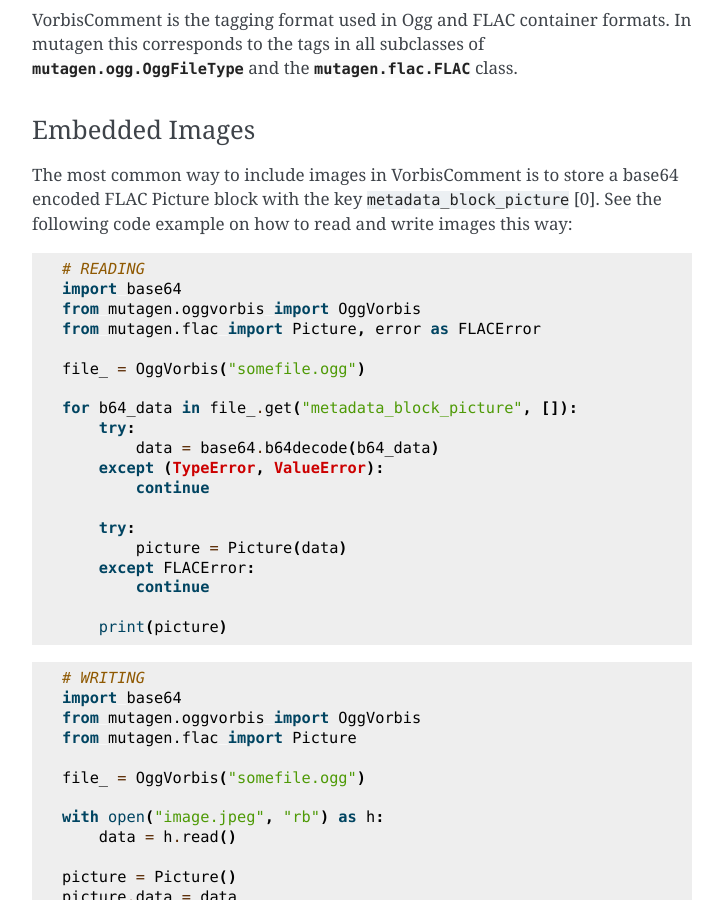
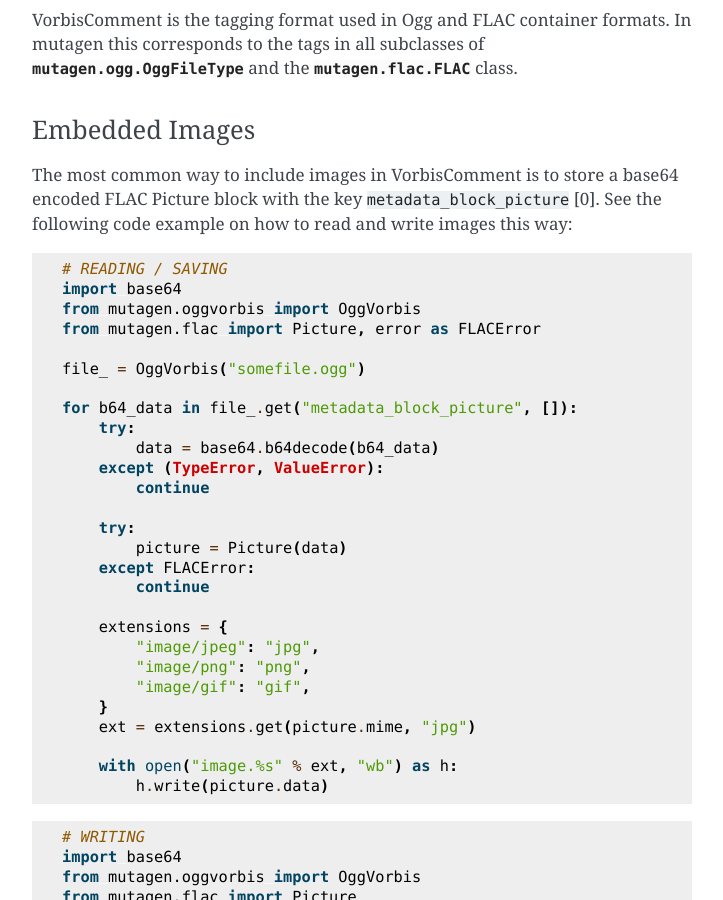
Before and after one commit to quodlibet/mutagen, a Sphinx documentation site: the page built from docs/tutorial.rst, in a window 1280 px wide and 900 px high, scrolled down 4336 px. Shown: the whole window, without its empty margins (388-1111 px from the left). Built offline with Sphinx 7.4.7, drawn with Linux system fonts in a browser that asks for light colours; pages that are not in the unit, such as notebooks, are missing from menus.

Commit message:
docs: vc images, extend example to show saving to a file

```diff
--- a/docs/tutorial.rst
+++ b/docs/tutorial.rst
@@ -228,7 +228,7 @@
 encoded FLAC Picture block with the key ``metadata_block_picture`` [0]. See
 the following code example on how to read and write images this way::
 
-    # READING
+    # READING / SAVING
     import base64
     from mutagen.oggvorbis import OggVorbis
     from mutagen.flac import Picture, error as FLACError
@@ -246,7 +246,15 @@
         except FLACError:
             continue
 
-        print(picture)
+        extensions = {
+            "image/jpeg": "jpg",
+            "image/png": "png",
+            "image/gif": "gif",
+        }
+        ext = extensions.get(picture.mime, "jpg")
+
+        with open("image.%s" % ext, "wb") as h:
+            h.write(picture.data)
 
 ::
 
```
